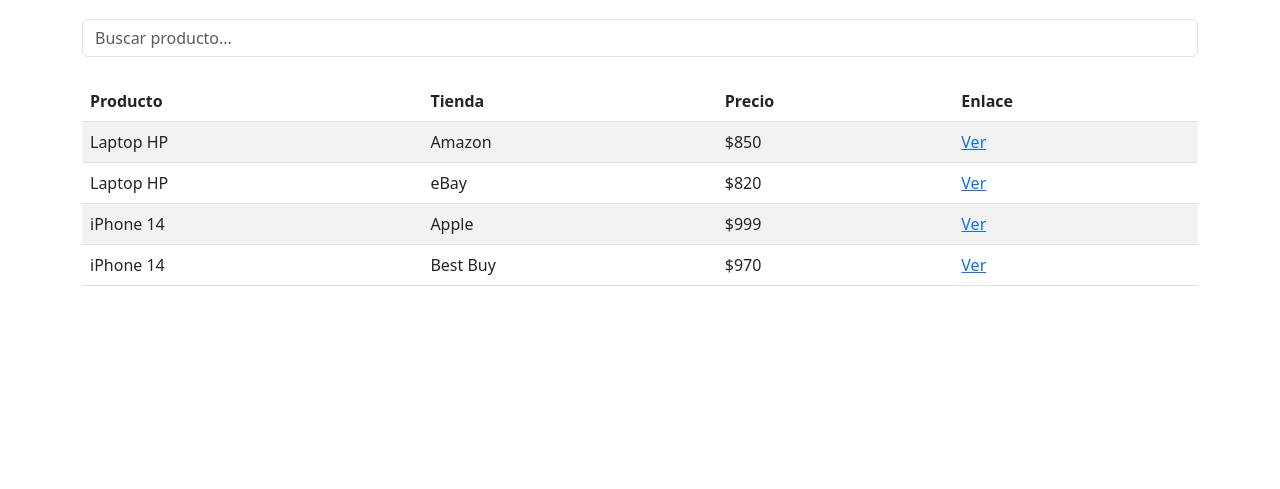
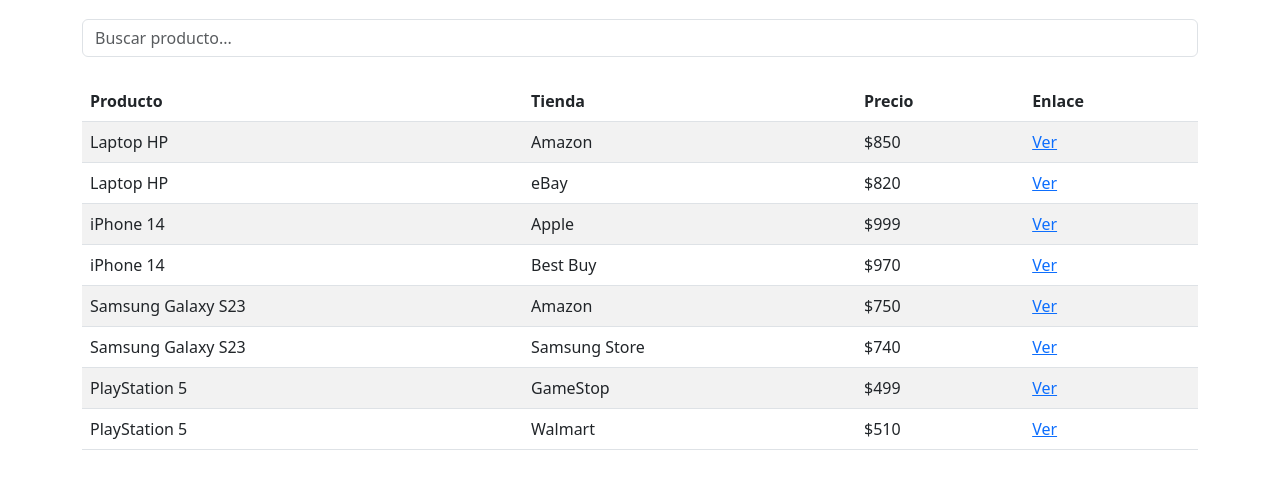
Before and after one commit to Viticrack/Busca-y-compara, a plain HTML site: page index.html in a window 1280 px wide. Shown: the part 73-562 px from the top of the page. Drawn offline with nearby package versions, Linux system fonts and the light colour scheme.

Commit message:
index.html

```diff
--- a/index.html
+++ b/index.html
@@ -36,12 +36,19 @@
     </div>
 
     <script>
-        const products = [
-            { name: "Laptop HP", store: "Amazon", price: 850, link: "#" },
-            { name: "Laptop HP", store: "eBay", price: 820, link: "#" },
-            { name: "iPhone 14", store: "Apple", price: 999, link: "#" },
-            { name: "iPhone 14", store: "Best Buy", price: 970, link: "#" }
-        ];
+     const products = [
+    { name: "Laptop HP", store: "Amazon", price: 850, link: "#" },
+    { name: "Laptop HP", store: "eBay", price: 820, link: "#" },
+    { name: "iPhone 14", store: "Apple", price: 999, link: "#" },
+    { name: "iPhone 14", store: "Best Buy", price: 970, link: "#" },
+
+    // NUEVOS PRODUCTOS Y TIENDAS
+    { name: "Samsung Galaxy S23", store: "Amazon", price: 750, link: "#" },
+    { name: "Samsung Galaxy S23", store: "Samsung Store", price: 740, link: "#" },
+    { name: "PlayStation 5", store: "GameStop", price: 499, link: "#" },
+    { name: "PlayStation 5", store: "Walmart", price: 510, link: "#" }
+];
+
 
         function loadProducts() {
             let table = document.getElementById("product-list");
```
